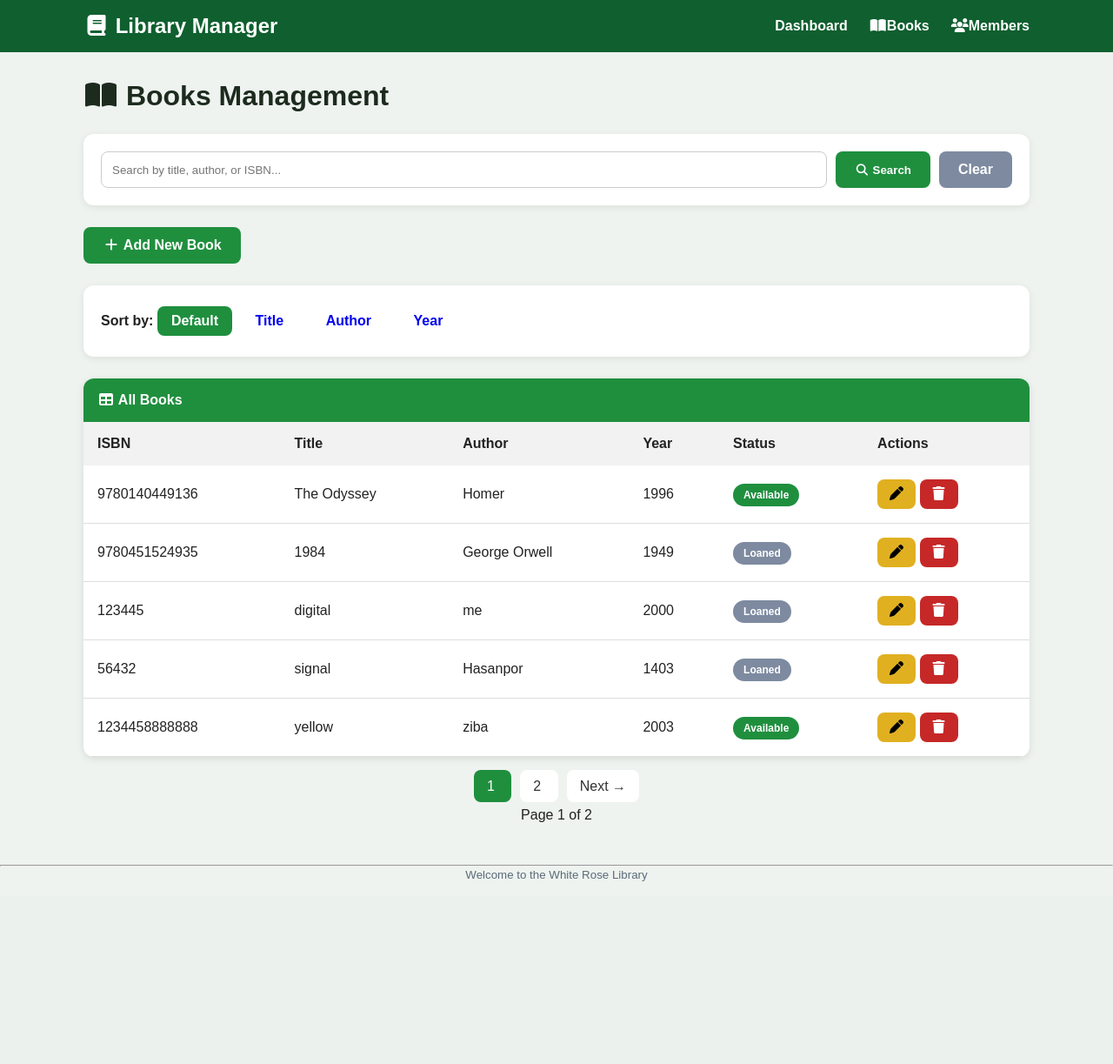
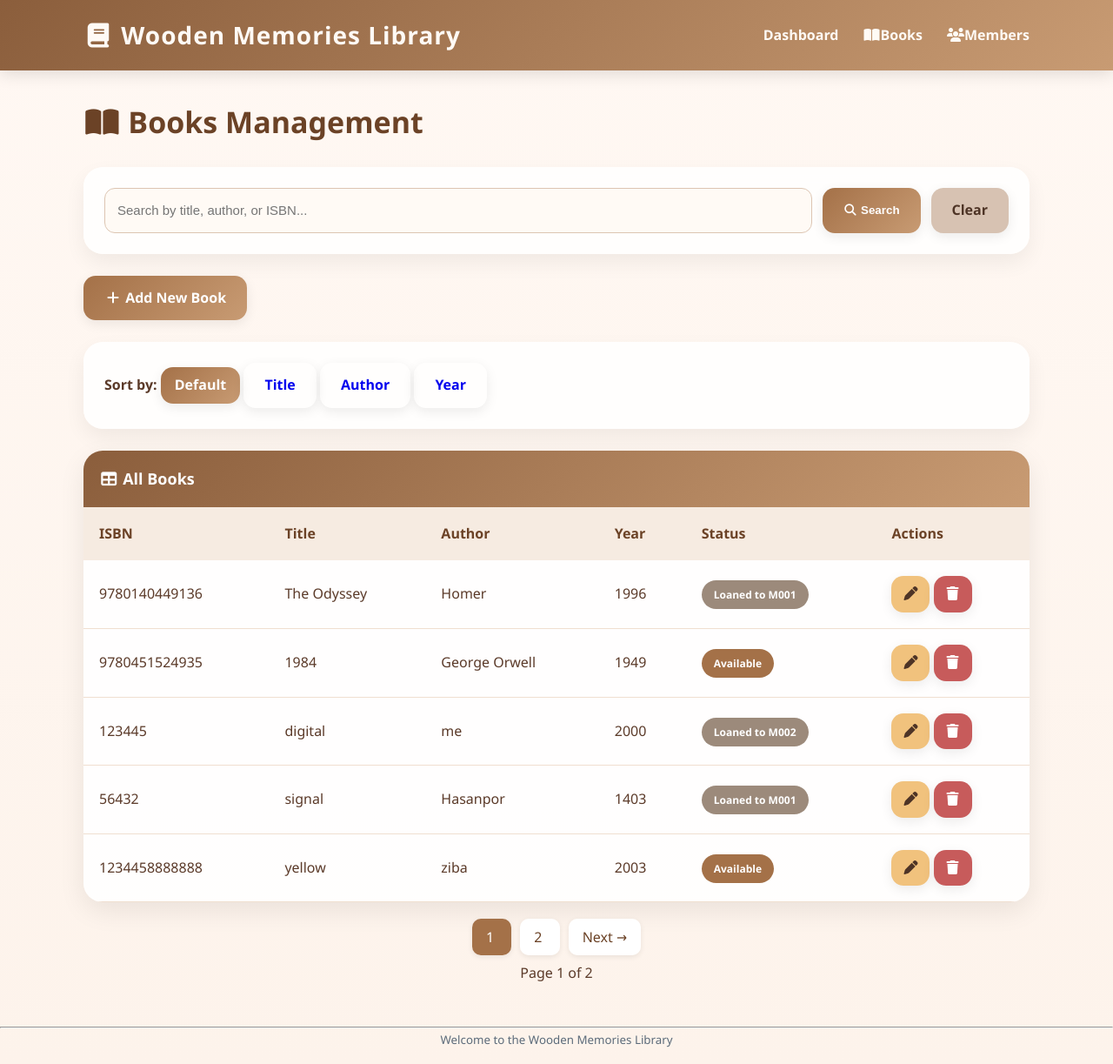
Before and after one commit to llfatemell/Library-management-system-, a FastAPI app: page /books/landing in a window 1280 px wide. Shown: the whole page at 87% size. Before the commit the page ends 1013 px from the top, so only its background shows below. Run offline with FastAPI, Linux system fonts and the light colour scheme.

Commit message:
css changes

```diff
--- a/app/main.py
+++ b/app/main.py
@@ -7,11 +7,7 @@ from app.routes import members
 import json
 
 app = FastAPI()
-
-# اتصال فایل‌های استاتیک
 app.mount("/static", StaticFiles(directory="app/static"), name="static")
-
-# اتصال templates
 templates = Jinja2Templates(directory="app/templates")
 
 app.include_router(
@@ -51,10 +47,18 @@ def dashboard(request: Request):
 
     total_members = len(members)
 
-    years = [book["year"] for book in books]
+    oldest_book = min(
+    books,
+    key=lambda x: x["year"]
+    )if books else None
 
-    oldest_book = min(years) if years else "N/A"
-    newest_book = max(years) if years else "N/A"
+
+    newest_book = max(
+    books,
+    key=lambda x: x["year"]
+    )if books else None
+
+
 
     unique_authors = len(
         set(book["author"] for book in books)
--- a/app/routes/books.py
+++ b/app/routes/books.py
@@ -242,7 +242,8 @@ def update_book(
 
             book["year"] = year
 
-            book["borrowed"] = borrowedbook["loaned_to"] = loaned_to
+            book["borrowed"] = borrowed
+            book["loaned_to"] = loaned_to
 
     save_books(books)
 
--- a/app/static/css/custom.css
+++ b/app/static/css/custom.css
@@ -5,237 +5,696 @@
 }
 
 body{
-    font-family: Arial, sans-serif;
-    background:#eef3ef;
-    color:#222;
+
+    font-family:"Segoe UI", Tahoma, sans-serif;
+
+    background:
+    linear-gradient(
+        180deg,
+        #fff8f3,
+        #fdf3eb
+    );
+
+    color:#5b3a29;
+
+    line-height:1.6;
 }
+
+/* ================= CONTAINER ================= */
 
 .container{
     width:85%;
     margin:auto;
 }
 
+/* ================= NAVBAR ================= */
+
 .navbar{
-    background:#0f5f2f;
-    padding:16px 0;
+
+    background:
+    linear-gradient(
+        135deg,
+        #8b5e3c,
+        #c89b73
+    );
+
+    padding:18px 0;
+
+    box-shadow:
+    0 4px 18px rgba(0,0,0,0.12);
+
+    position:sticky;
+
+    top:0;
+
+    z-index:999;
+
+    backdrop-filter:blur(10px);
 }
 
 .navbar .container{
+
     display:flex;
+
     justify-content:space-between;
+
     align-items:center;
 }
 
 .navbar-brand{
-    color:white;
+
+    color:#fffaf5;
+
     text-decoration:none;
-    font-size:24px;
-    font-weight:bold;
+
+    font-size:28px;
+
+    font-weight:800;
+
+    letter-spacing:1px;
 }
 
 .navbar-nav{
+
     display:flex;
+
     list-style:none;
-    gap:25px;
+
+    gap:28px;
 }
 
 .navbar-nav a{
-    color:white;
+
+    color:#fffaf5;
+
     text-decoration:none;
+
     font-weight:bold;
+
+    transition:0.3s;
 }
+
+.navbar-nav a:hover{
+
+    color:#ffe3c8;
+
+    transform:translateY(-2px);
+}
+
+/* ================= PAGE ================= */
 
 .page-content{
     margin-top:40px;
 }
 
 .page-title{
+
     margin-bottom:25px;
-    color:#1d2b1f;
+
+    color:#6b4226;
+
+    font-size:34px;
+
+    font-weight:800;
 }
+/* ================= DASHBOARD CARDS ================= */
 
 .cards{
+
     display:grid;
+
     grid-template-columns:repeat(4,1fr);
-    gap:20px;
+
+    gap:24px;
+
     margin-bottom:40px;
 }
 
 .card{
-    background:white;
-    border-radius:14px;
+
+    background:rgba(255,255,255,0.85);
+
+    border-radius:24px;
+
     overflow:hidden;
-    box-shadow:0 2px 8px rgba(0,0,0,0.1);
+
+    backdrop-filter:blur(10px);
+
+    box-shadow:
+    0 10px 30px rgba(139,94,60,0.12);
+
+    border:1px solid rgba(255,255,255,0.4);
+
+    transition:all 0.35s ease;
+
+    position:relative;
+}
+
+.card::before{
+
+    content:"";
+
+    position:absolute;
+
+    top:0;
+    left:0;
+
+    width:100%;
+    height:5px;
+
+    background:
+    linear-gradient(
+        90deg,
+        #c89b73,
+        #f2d3b5,
+        #8b5e3c
+    );
+}
+
+.card:hover{
+
+    transform:
+    translateY(-10px)
+    scale(1.02);
+
+    box-shadow:
+    0 18px 40px rgba(139,94,60,0.22);
 }
 
 .card-header{
-    background:#1f8f3e;
+
+    background:
+    linear-gradient(
+        135deg,
+        #8b5e3c,
+        #c89b73
+    );
+
     color:white;
-    padding:15px;
+
+    padding:18px;
+
     text-align:center;
+
     font-weight:bold;
+
+    font-size:18px;
+
+    letter-spacing:1px;
 }
 
 .card-body{
-    padding:35px;
+
+    padding:40px;
+
     text-align:center;
-    font-size:42px;
-    color:#1f8f3e;
-    font-weight:bold;
+
+    font-size:48px;
+
+    color:#7a4b2f;
+
+    font-weight:800;
+
+    position:relative;
 }
 
+.card-body::after{
+
+    content:"📚";
+
+    position:absolute;
+
+    bottom:10px;
+    right:15px;
+
+    font-size:22px;
+
+    opacity:0.15;
+}
+
+/* ================= PANELS ================= */
+
 .panel{
-    background:white;
-    border-radius:14px;
+
+    background:rgba(255,255,255,0.9);
+
+    border-radius:24px;
+
     overflow:hidden;
-    box-shadow:0 2px 8px rgba(0,0,0,0.1);
+
+    box-shadow:
+    0 10px 30px rgba(0,0,0,0.08);
+
     margin-bottom:30px;
 }
 
 .panel-header{
-    background:#1f8f3e;
+
+    background:
+    linear-gradient(
+        135deg,
+        #8b5e3c,
+        #c89b73
+    );
+
     color:white;
-    padding:15px;
+
+    padding:18px;
+
     font-weight:bold;
+
+    font-size:18px;
 }
 
 .panel-body{
-    padding:25px;
+    padding:30px;
 }
 
+/* ================= SUMMARY TABLE ================= */
+
 .summary-table{
+
     width:100%;
+
     border-collapse:collapse;
 }
 
 .summary-table td{
-    padding:16px;
-    border-bottom:1px solid #ddd;
+
+    padding:18px;
+
+    border-bottom:
+    1px solid #f0dfd0;
+
+    font-size:17px;
 }
+/* ================= BUTTONS ================= */
 
 .action-buttons{
+
     text-align:center;
-    margin-top:30px;
+
+    margin-top:35px;
 }
 
 .btn{
+
     display:inline-block;
-    padding:12px 22px;
-    border-radius:8px;
+
+    padding:13px 24px;
+
+    border-radius:14px;
+
     text-decoration:none;
+
     font-weight:bold;
+
     border:none;
+
     cursor:pointer;
+
+    transition:all 0.3s ease;
+
+    box-shadow:
+    0 4px 14px rgba(0,0,0,0.08);
+}
+
+.btn:hover{
+
+    transform:
+    translateY(-3px);
+
+    opacity:0.95;
 }
 
 .btn-green{
-    background:#1f8f3e;
+
+    background:
+    linear-gradient(
+        135deg,
+        #a47148,
+        #c89b73
+    );
+
     color:white;
 }
 
 .btn-gray{
-    background:#7d8aa0;
-    color:white;
+
+    background:#d7c2b2;
+
+    color:#4e3426;
 }
 
 .btn-red{
-    background:#c62828;
+
+    background:#c75b5b;
+
     color:white;
 }
 
 .btn-yellow{
-    background:#e0b020;
-    color:black;
+
+    background:#f1c27d;
+
+    color:#4e3426;
 }
 
+/* ================= SEARCH ================= */
+
 .search-box{
-    background:white;
-    padding:20px;
-    border-radius:12px;
+
+    background:rgba(255,255,255,0.85);
+
+    backdrop-filter:blur(8px);
+
+    padding:24px;
+
+    border-radius:22px;
+
     margin-bottom:25px;
-    box-shadow:0 2px 8px rgba(0,0,0,0.08);
+
+    box-shadow:
+    0 10px 25px rgba(0,0,0,0.06);
 }
 
 .search-form{
+
     display:flex;
-    gap:10px;
+
+    gap:12px;
 }
 
 .search-input{
+
     flex:1;
-    padding:12px;
-    border:1px solid #ccc;
-    border-radius:8px;
+
+    padding:14px;
+
+    border:1px solid #dcc5b2;
+
+    border-radius:12px;
+
+    font-size:15px;
+
+    background:#fffaf5;
+
+    transition:0.3s;
 }
 
+.search-input:focus{
+
+    outline:none;
+
+    border-color:#b07d52;
+
+    box-shadow:
+    0 0 0 4px rgba(176,125,82,0.15);
+}
+
+/* ================= TABLE ================= */
+
 .table-wrapper{
-    background:white;
-    border-radius:12px;
+
+    background:rgba(255,255,255,0.92);
+
+    border-radius:22px;
+
     overflow:hidden;
-    box-shadow:0 2px 8px rgba(0,0,0,0.1);
+
+    box-shadow:
+    0 10px 30px rgba(0,0,0,0.08);
 }
 
 .table-title{
-    background:#1f8f3e;
+
+    background:
+    linear-gradient(
+        135deg,
+        #8b5e3c,
+        #c89b73
+    );
+
     color:white;
-    padding:16px;
+
+    padding:18px;
+
     font-weight:bold;
+
+    font-size:18px;
 }
 
 .data-table{
+
     width:100%;
+
     border-collapse:collapse;
 }
 
 .data-table th{
-    background:#f2f2f2;
-    padding:16px;
+
+    background:#f6ebe1;
+
+    padding:18px;
+
     text-align:left;
+
+    color:#6b4226;
 }
 
 .data-table td{
-    padding:16px;
-    border-bottom:1px solid #ddd;
+
+    padding:18px;
+
+    border-bottom:
+    1px solid #f0dfd0;
 }
 
+.data-table tr{
+
+    transition:0.25s;
+}
+
+.data-table tr:hover{
+
+    background:#fff4ea;
+
+    transform:scale(1.01);
+}
+
+/* ================= BADGES ================= */
+
 .badge{
-    padding:6px 12px;
+
+    padding:8px 14px;
+
     border-radius:20px;
+
     color:white;
+
     font-size:12px;
+
     font-weight:bold;
 }
 
 .badge-green{
-    background:#1f8f3e;
+
+    background:#a47148;
 }
 
 .badge-gray{
-    background:#7d8aa0;
+
+    background:#9c8a7b;
 }
 
+/* ================= PAGINATION ================= */
+
 .pagination{
-    margin-top:25px;
+
+    margin-top:28px;
+
     text-align:center;
 }
 
 .pagination a{
+
     margin:0 5px;
-    padding:10px 15px;
+
+    padding:10px 16px;
+
     background:white;
-    border-radius:8px;
+
+    border-radius:10px;
+
     text-decoration:none;
-    color:#333;
+
+    color:#6b4226;
+
+    box-shadow:
+    0 2px 6px rgba(0,0,0,0.08);
+
+    transition:0.3s;
+}
+
+.pagination a:hover{
+
+    transform:translateY(-2px);
 }
 
 .pagination .active{
-    background:#1f8f3e;
+
+    background:#a47148;
+
     color:white;
 }
+/* ================= FORMS ================= */
+
+.form-card{
+
+    width:55%;
+
+    margin:auto;
+
+    background:rgba(255,255,255,0.92);
+
+    border-radius:24px;
+
+    overflow:hidden;
+
+    box-shadow:
+    0 10px 30px rgba(0,0,0,0.08);
+}
+
+.form-header{
+
+    background:
+    linear-gradient(
+        135deg,
+        #8b5e3c,
+        #c89b73
+    );
+
+    color:white;
+
+    padding:22px;
+
+    font-size:22px;
+
+    font-weight:bold;
+}
+
+.form-body{
+    padding:32px;
+}
+
+.form-group{
+    margin-bottom:24px;
+}
+
+.form-group label{
+
+    display:block;
+
+    margin-bottom:10px;
+
+    color:#6b4226;
+
+    font-weight:bold;
+}
+
+.form-control{
+
+    width:100%;
+
+    padding:14px;
+
+    border:1px solid #dcc5b2;
+
+    border-radius:14px;
+
+    background:#fffaf5;
+
+    font-size:15px;
+
+    transition:0.3s;
+}
+
+.form-control:focus{
+
+    outline:none;
+
+    border-color:#a47148;
+
+    box-shadow:
+    0 0 0 4px rgba(164,113,72,0.15);
+}
+
+/* ================= DELETE BOX ================= */
+
+.delete-box{
+
+    background:rgba(255,255,255,0.92);
+
+    border-radius:24px;
+
+    padding:35px;
+
+    text-align:center;
+
+    box-shadow:
+    0 10px 30px rgba(0,0,0,0.08);
+}
+
+/* ================= FOOTER ================= */
 
 .footer{
+
     margin-top:60px;
+
     text-align:center;
-    color:#666;
-    padding-bottom:20px;
+
+    color:#8b735f;
+
+    padding-bottom:25px;
+
+    font-size:15px;
 }
+
+/* ================= RESPONSIVE ================= */
+
+@media(max-width:1100px){
+
+    .cards{
+
+        grid-template-columns:
+        repeat(2,1fr);
+    }
+
+    .form-card{
+        width:80%;
+    }
+}
+
+@media(max-width:700px){
+
+    .cards{
+
+        grid-template-columns:1fr;
+    }
+
+    .navbar .container{
+
+        flex-direction:column;
+
+        gap:18px;
+    }
+
+    .search-form{
+
+        flex-direction:column;
+    }
+
+    .form-card{
+        width:100%;
+    }
+}
--- a/app/templates/base.html
+++ b/app/templates/base.html
@@ -14,7 +14,7 @@
 <nav class="navbar">
     <div class="container">
         <a href="/" class="navbar-brand">
-            <i class="fas fa-book"></i> Library Manager
+            <i class="fas fa-book"></i> Wooden Memories Library
         </a>
         <ul class="navbar-nav">
             <li><a href="/"><i class="fas fa-chart-pia"></i>Dashboard</a></li>
@@ -26,13 +26,12 @@
 
 <main class="container" style="margin-top: 2rem;">
     {% block content %}
-    <!-- Child templates will insert their content here -->
     {% endblock %}
 </main>
 
 <footer style="text-align: center; margin: 3rem 0 1rem; color: #5c6b7a;">
     <hr>
-    <small>Welcome to the White Rose Library</small>
+    <small>Welcome to the Wooden Memories Library</small>
 </footer>
 
 </body>
--- a/app/templates/book_delete.html
+++ b/app/templates/book_delete.html
@@ -46,8 +46,6 @@ Delete Book
 
         </p>
 
-        <!-- BOOK INFO -->
-
         <table class="summary-table">
 
             <tr>
@@ -84,7 +82,6 @@ Delete Book
 
         </table>
 
-        <!-- ACTIONS -->
 
         <div style="margin-top:30px;">
 
--- a/app/templates/books_landing.html
+++ b/app/templates/books_landing.html
@@ -13,8 +13,6 @@ Books Management
     Books Management
 
 </h1>
-
-<!-- SEARCH -->
 
 <div class="search-box">
 
@@ -51,8 +49,6 @@ Books Management
 
 </div>
 
-<!-- ADD BUTTON -->
-
 <div style="margin-bottom:25px;">
 
     <a
@@ -67,8 +63,6 @@ Books Management
     </a>
 
 </div>
-
-<!-- SORT -->
 
 <div class="search-box">
 
@@ -104,8 +98,6 @@ Books Management
     </a>
 
 </div>
-
-<!-- TABLE -->
 
 <div class="table-wrapper">
 
@@ -154,7 +146,7 @@ Books Management
 
                             <span class="badge badge-gray">
 
-                            Loaned
+                                Loaned to {{ book.get('loaned_to','') }}
 
                             </span>
 
@@ -203,8 +195,6 @@ Books Management
     </table>
 
 </div>
-
-<!-- PAGINATION -->
 
 <div class="pagination">
 
--- a/app/templates/member_delete.html
+++ b/app/templates/member_delete.html
@@ -24,8 +24,6 @@ Delete Member
 
     <div class="panel-body">
 
-        <!-- WARNING -->
-
         <div
             style="
                 background:#fff3cd;
@@ -47,8 +45,6 @@ Delete Member
             Are you sure you want to delete this member?
 
         </p>
-
-        <!-- MEMBER INFO -->
 
         <table class="summary-table">
 
@@ -85,8 +81,6 @@ Delete Member
             </tr>
 
         </table>
-
-        <!-- ACTIONS -->
 
         <div style="margin-top:30px;">
 
```
Also changed, not shown: app/routes/members.py (+0 -36 lines), app/templates/book_form.html (+1 -21 lines), app/templates/landing.html (+10 -2 lines), app/templates/member_form.html (+0 -10 lines), app/templates/members_landing.html (+0 -10 lines), books.json (+13 -3 lines). Lines whose indentation alone changed are shown as unchanged.
